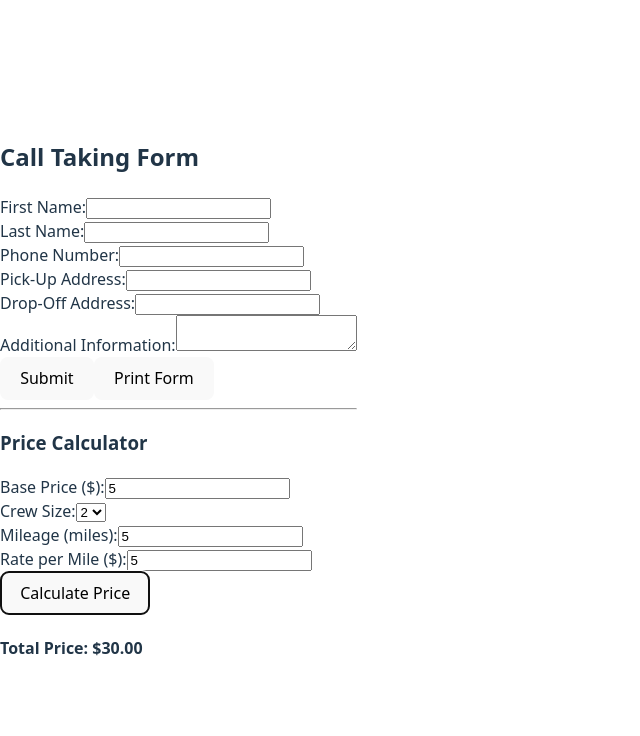
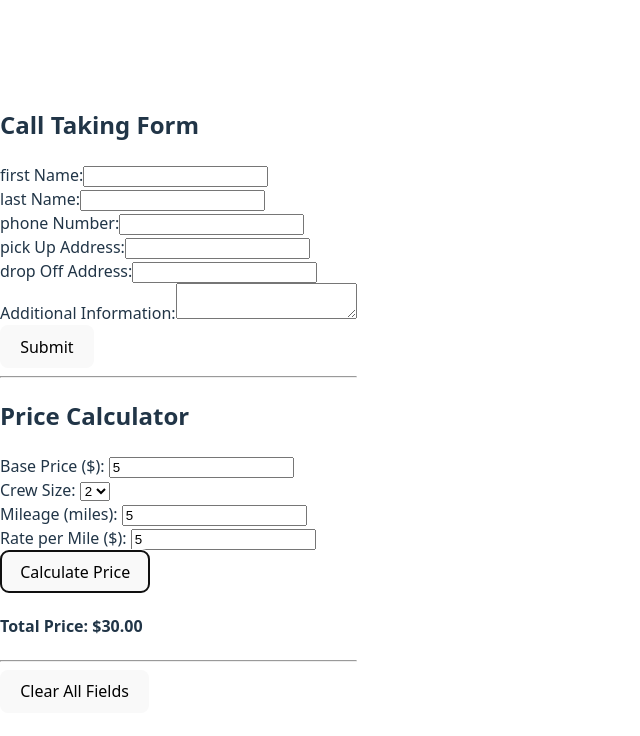
Before and after one commit to AlehSitsko/Call-Taking-Form-React, a React (Vite) app: page / in a window 1280 px wide. Both pictures are taken after typing "5", "5", "5" into the empty fields and a click on the button "Calculate Price". Shown: the top 736 px of the page, without its empty margins (0-640 px from the left). Built offline with nearby package versions, Linux system fonts and the light colour scheme.

Commit message:
Add Clear All Fields functionality across form and calculator

```diff
--- a/src/App.jsx
+++ b/src/App.jsx
@@ -1,13 +1,23 @@
-import React from 'react';
+// App.jsx
+import React, { useState } from 'react';
 import CallForm from './components/CallForm';
 import PriceCalculator from './components/PriceCalculator';
 
 function App() {
+  const [clearTrigger, setClearTrigger] = useState(false);
+
+  const handleClearAll = () => {
+    // Trigger the form reset by toggling the state
+    setClearTrigger((prev) => !prev);
+  };
+
   return (
     <div className="App">
-      <CallForm />
+      <CallForm onClearSignal={clearTrigger} />
       <hr />
-      <PriceCalculator />
+      <PriceCalculator onClearSignal={clearTrigger} />
+      <hr />
+      <button onClick={handleClearAll}>Clear All Fields</button>
     </div>
   );
 }
--- a/src/components/CallForm.jsx
+++ b/src/components/CallForm.jsx
@@ -1,63 +1,67 @@
-import React, { useState } from 'react';
-import '../styles/print.css'; // Import print styles
+// CallForm.jsx
+import React, { useState, useEffect } from "react";
 
-const CallForm = () => {
+const CallForm = ({ onClearSignal }) => {
   const [formData, setFormData] = useState({
-    firstName: '',
-    lastName: '',
-    phone: '',
-    pickup: '',
-    dropoff: '',
-    additional: '',
+    firstName: "",
+    lastName: "",
+    phoneNumber: "",
+    pickUpAddress: "",
+    dropOffAddress: "",
+    additionalInfo: "",
   });
+
+  useEffect(() => {
+    if (onClearSignal) {
+      setFormData({
+        firstName: "",
+        lastName: "",
+        phoneNumber: "",
+        pickUpAddress: "",
+        dropOffAddress: "",
+        additionalInfo: "",
+      });
+    }
+  }, [onClearSignal]);
 
   const handleChange = (e) => {
     const { name, value } = e.target;
     setFormData((prev) => ({ ...prev, [name]: value }));
   };
 
-  const handlePrint = () => {
-    window.print();
+  const handleSubmit = (e) => {
+    e.preventDefault();
+    console.log("Form submitted:", formData);
   };
 
   return (
-    <div>
+    <form onSubmit={handleSubmit}>
       <h2>Call Taking Form</h2>
-      <form>
-        <label>
-          First Name:
-          <input name="firstName" value={formData.firstName} onChange={handleChange} />
-        </label>
-        <br />
-        <label>
-          Last Name:
-          <input name="lastName" value={formData.lastName} onChange={handleChange} />
-        </label>
-        <br />
-        <label>
-          Phone Number:
-          <input name="phone" value={formData.phone} onChange={handleChange} />
-        </label>
-        <br />
-        <label>
-          Pick-Up Address:
-          <input name="pickup" value={formData.pickup} onChange={handleChange} />
-        </label>
-        <br />
-        <label>
-          Drop-Off Address:
-          <input name="dropoff" value={formData.dropoff} onChange={handleChange} />
-        </label>
-        <br />
+      {["firstName", "lastName", "phoneNumber", "pickUpAddress", "dropOffAddress"].map((field) => (
+        <div key={field}>
+          <label>
+            {field.replace(/([A-Z])/g, " $1")}:
+            <input
+              type="text"
+              name={field}
+              value={formData[field]}
+              onChange={handleChange}
+            />
+          </label>
+        </div>
+      ))}
+      <div>
         <label>
           Additional Information:
-          <textarea name="additional" value={formData.additional} onChange={handleChange} />
+          <textarea
+            name="additionalInfo"
+            value={formData.additionalInfo}
+            onChange={handleChange}
+          />
         </label>
-        <br />
-        <button type="button">Submit</button>
-        <button type="button" onClick={handlePrint}>Print Form</button>
-      </form>
-    </div>
+      </div>
+      <button type="submit">Submit</button>
+    </form>
   );
 };
 
--- a/src/components/PriceCalculator.jsx
+++ b/src/components/PriceCalculator.jsx
@@ -1,81 +1,57 @@
-import React, { useState } from "react";
-import '../styles/print.css'; // Ensure this is loaded globally or from App.jsx
+// PriceCalculator.jsx
+import React, { useState, useEffect } from "react";
 
-const PriceCalculator = () => {
+const PriceCalculator = ({ onClearSignal }) => {
   const [basePrice, setBasePrice] = useState('');
   const [crewSize, setCrewSize] = useState('2');
   const [mileage, setMileage] = useState('');
   const [ratePerMile, setRatePerMile] = useState('');
   const [totalPrice, setTotalPrice] = useState(null);
 
+  useEffect(() => {
+    if (onClearSignal) {
+      setBasePrice('');
+      setCrewSize('2');
+      setMileage('');
+      setRatePerMile('');
+      setTotalPrice(null);
+    }
+  }, [onClearSignal]);
+
   const calculatePrice = () => {
     const multiplier = { '2': 1, '4': 2, '6': 3 }[crewSize] || 1;
     const base = parseFloat(basePrice) || 0;
     const miles = parseFloat(mileage) || 0;
     const rate = parseFloat(ratePerMile) || 0;
-
     const totalCost = base * multiplier + miles * rate;
     setTotalPrice(totalCost.toFixed(2));
   };
 
   return (
     <div>
-      <h3>Price Calculator</h3>
-
+      <h2>Price Calculator</h2>
       <div>
-        <label>
-          Base Price ($):
-          <input
-            type="number"
-            min="0"
-            value={basePrice}
-            onChange={(e) => setBasePrice(e.target.value)}
-          />
-        </label>
+        <label>Base Price ($): </label>
+        <input type="number" value={basePrice} onChange={(e) => setBasePrice(e.target.value)} />
       </div>
-
       <div>
-        <label>
-          Crew Size:
-          <select value={crewSize} onChange={(e) => setCrewSize(e.target.value)}>
-            <option value="2">2</option>
-            <option value="4">4</option>
-            <option value="6">6</option>
-          </select>
-        </label>
+        <label>Crew Size: </label>
+        <select value={crewSize} onChange={(e) => setCrewSize(e.target.value)}>
+          <option value="2">2</option>
+          <option value="4">4</option>
+          <option value="6">6</option>
+        </select>
       </div>
-
       <div>
-        <label>
-          Mileage (miles):
-          <input
-            type="number"
-            min="0"
-            value={mileage}
-            onChange={(e) => setMileage(e.target.value)}
-          />
-        </label>
+        <label>Mileage (miles): </label>
+        <input type="number" value={mileage} onChange={(e) => setMileage(e.target.value)} />
       </div>
-
       <div>
-        <label>
-          Rate per Mile ($):
-          <input
-            type="number"
-            min="0"
-            value={ratePerMile}
-            onChange={(e) => setRatePerMile(e.target.value)}
-          />
-        </label>
+        <label>Rate per Mile ($): </label>
+        <input type="number" value={ratePerMile} onChange={(e) => setRatePerMile(e.target.value)} />
       </div>
-
-      <button type="button" onClick={calculatePrice}>Calculate Price</button>
-
-      {totalPrice !== null && (
-        <div>
-          <h4>Total Price: ${totalPrice}</h4>
-        </div>
-      )}
+      <button onClick={calculatePrice}>Calculate Price</button>
+      {totalPrice !== null && <div><h4>Total Price: ${totalPrice}</h4></div>}
     </div>
   );
 };
```
